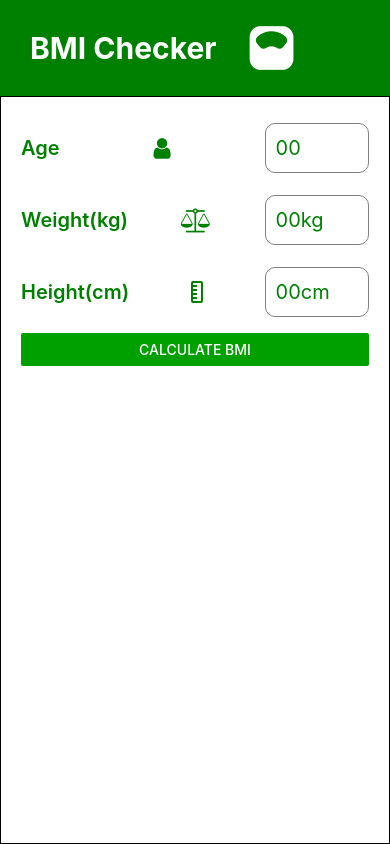
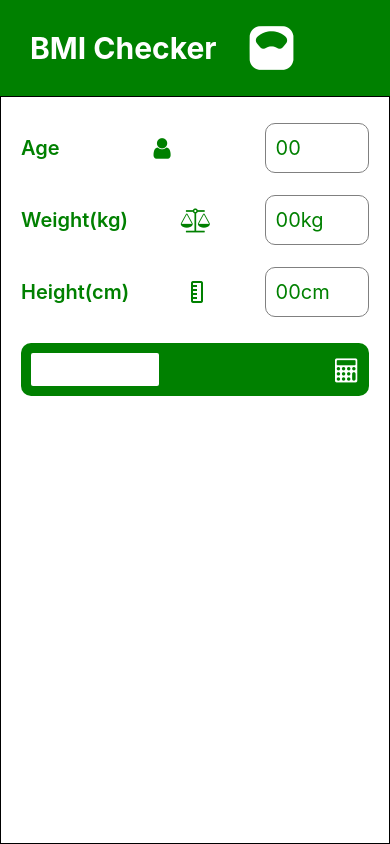
Before and after one commit to segvndo/MassChecker, a React Native app in the folder BMIChecker/: screen / in a window 390 px wide. Built offline with nearby package versions, Linux system fonts and the light colour scheme.

Commit message:
Modify calculation button styling

```diff
--- a/BMIChecker/components/InputFields.tsx
+++ b/BMIChecker/components/InputFields.tsx
@@ -1,5 +1,5 @@
 import React, { useState } from 'react';
-import { View, Text, TextInput, StyleSheet, Button } from 'react-native';
+import { View, Text, TextInput, StyleSheet, Button, TouchableOpacity } from 'react-native';
 import { FontAwesome } from '@expo/vector-icons';
 import { MaterialIcons } from '@expo/vector-icons';
 import { ActivityIndicator } from 'react-native';
@@ -98,8 +98,10 @@ const InputFields: React.FC = () => {
         />
         {errors.height && <Text style={styles.error}>{errors.height}</Text>}
       </View>
-      <View >
-        <Button title='Calculate BMI' onPress={calculateBMI} color="#00A000"/>
+      <View style={styles.calculate}>
+        <Button title='Calculate BMI' onPress={calculateBMI} color="#fff" />
+        <FontAwesome name="calculator" size={24} color="#fff" />
+        {/* <Text style={{ color: '#fff', fontSize: 20 }}>Calculate BMI</Text> */}
       </View>
       <View>
         {isLoading ? (
@@ -142,6 +144,15 @@ const styles = StyleSheet.create({
     fontSize: 20,
     color: '#008000'
   },
+  calculate: {
+    flexDirection: 'row',
+    alignItems: 'center',
+    justifyContent: 'space-between',
+    marginVertical: 10,
+    backgroundColor: '#008000',
+    padding: 10,
+    borderRadius: 10
+  },
   button: {
     backgroundColor: '#008000',
     padding: 10,
```
Lines whose indentation alone changed are shown as unchanged.
